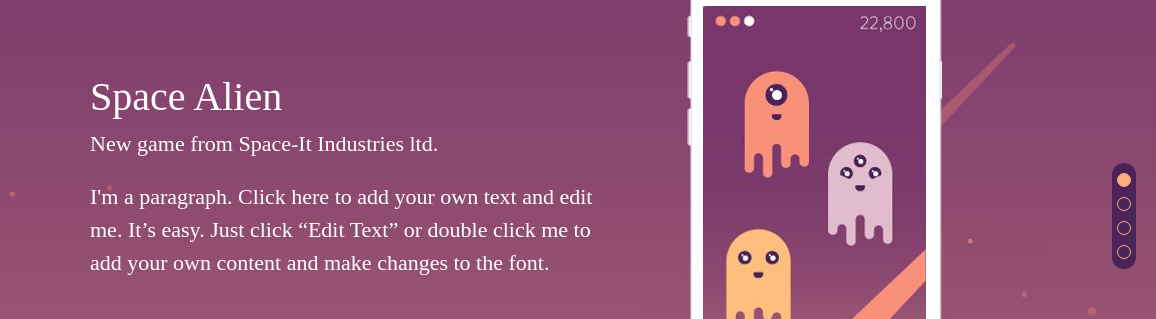
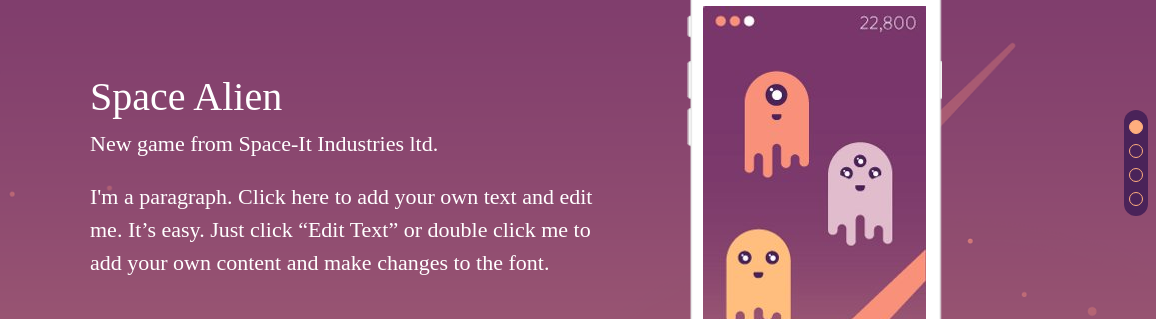
Before and after one commit to hamza786504/wix-theme-clone, a website: page public/index.html in a window 1280 px wide. Shown: the part 237-556 px from the top of the page, 124-1280 px from the left. Drawn offline with Linux system fonts and the light colour scheme; a web font is replaced by a local one.

Commit message:
all sections prepare -v2

```diff
--- a/public/index.html
+++ b/public/index.html
@@ -268,7 +268,7 @@
     </section>
 
     <div
-      class="section_navigation fixed top-2/4 right-5 flex flex-col items-center justify-center"
+      class="section_navigation fixed top-2/4 right-2 flex flex-col items-center justify-center"
     >
       <a href="#header" class="active"></a>
       <a href="#features"></a>
--- a/src/style.css
+++ b/src/style.css
@@ -321,6 +321,7 @@ ul.lists{
   background-color: #4a2359;
   padding: 10px 5px;
   border-radius: 30px;
+  transform: translateY(-50%);
 }
 .section_navigation a{
   height: 14px;
```
Also changed, not shown: public/style.css, 1 other file.
